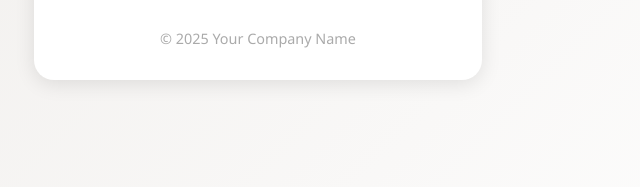
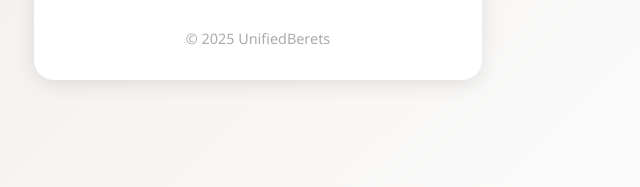
Before and after one commit to Zoe8338/out-of-service, a plain HTML site: page index.html in a window 1280 px wide. Shown: the part 488-675 px from the top of the page, 382-1022 px from the left. Drawn offline with Linux system fonts and the light colour scheme.

Commit message:
Update index.html

```diff
--- a/index.html
+++ b/index.html
@@ -85,7 +85,7 @@
     <h1>Out of Service</h1>
     <p>We are currently performing maintenance.<br> Please check back later!</p>
     <div class="footer">
-      &copy; 2025 Your Company Name
+      &copy; 2025 UnifiedBerets
     </div>
   </div>
 </body>
```
